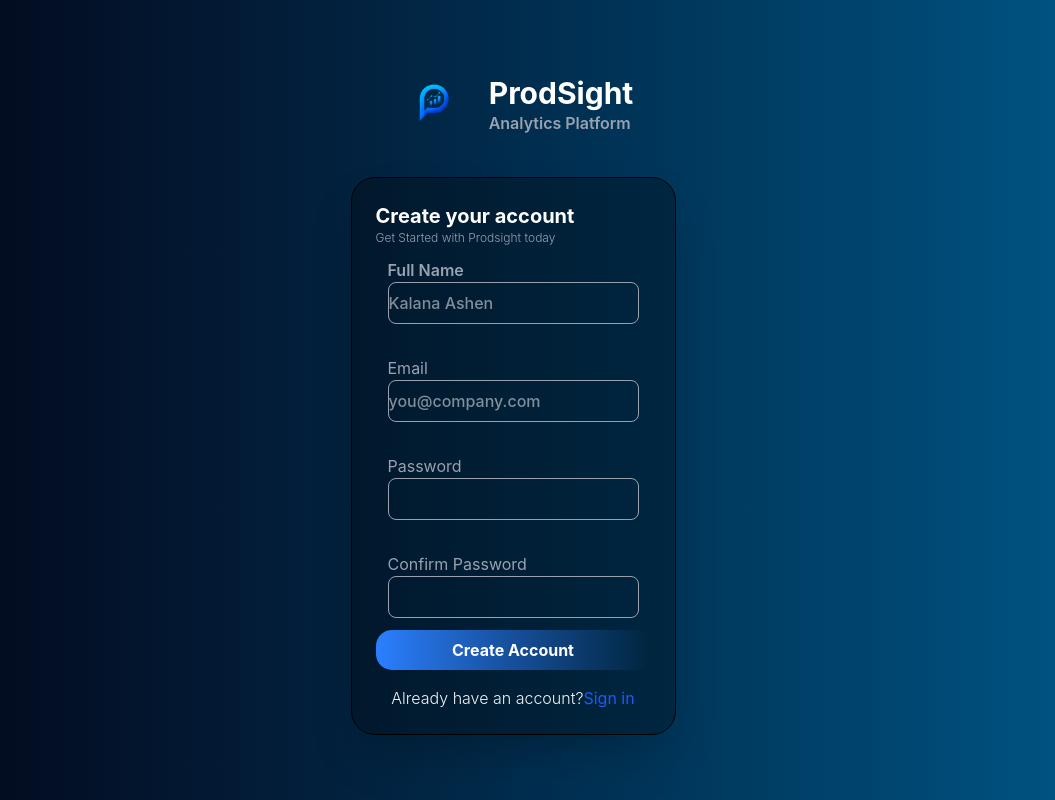
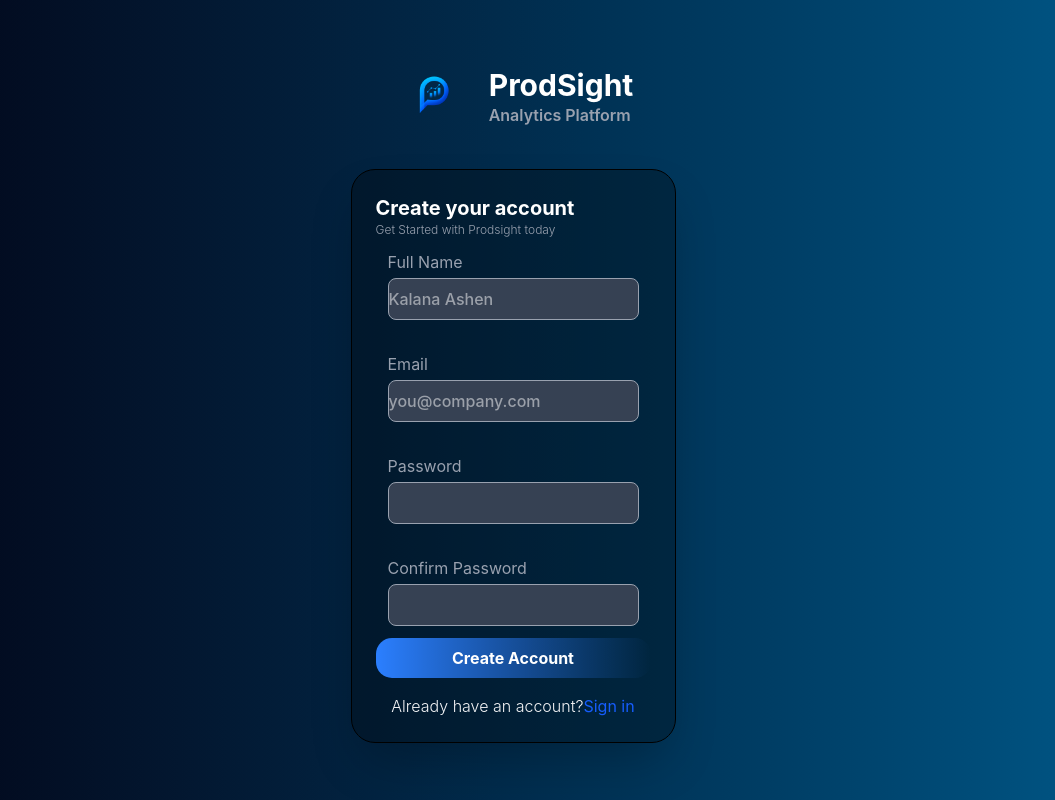
Before and after one commit to kalanaashen/ProdSight_UI, a React app in the folder frontend/: page /register in a window 1280 px wide. Shown: the whole page, without its empty margins (127-1182 px from the left). Built offline with nearby package versions, Linux system fonts and the light colour scheme; the HTML template or start-up script is replaced by a standard one.

Commit message:
add validations

```diff
--- a/frontend/package.json
+++ b/frontend/package.json
@@ -10,11 +10,14 @@
     "preview": "vite preview"
   },
   "dependencies": {
+    "@hookform/resolvers": "^5.4.0",
     "@tailwindcss/vite": "^4.3.0",
     "react": "^19.2.6",
     "react-dom": "^19.2.6",
+    "react-hook-form": "^7.76.1",
     "react-router": "^7.15.1",
-    "tailwindcss": "^4.3.0"
+    "tailwindcss": "^4.3.0",
+    "zod": "^4.4.3"
   },
   "devDependencies": {
     "@eslint/js": "^10.0.1",
--- a/frontend/src/pages/RegisterPage.jsx
+++ b/frontend/src/pages/RegisterPage.jsx
@@ -1,7 +1,55 @@
 import React from "react";
 import { Link } from "react-router";
+import { useState } from "react";
 
 export const RegisterPage = () => {
+  const [error, setError] = useState("");
+  const [formData, setFormData] = useState({
+    username: "",
+    email: "",
+    password: "",
+  });
+
+  const [confirmPassword, setConfirmPassword] = useState("");
+  const onchange = (e) => {
+    setFormData({
+      ...formData,
+      [e.target.name]: e.target.value,
+    });
+  };
+  const registerUser = (e) => {
+    e.preventDefault();
+    setError("");
+
+    if (
+      !formData.username ||
+      !formData.email ||
+      !formData.password ||
+      !confirmPassword
+    ) {
+      setError("All fields are required.");
+      return;
+    }
+    if (!formData.email.includes("@")) {
+      setError("Enter Valid Email");
+      return;
+    }
+
+    if (formData.password.length < 8) {
+      setError("Password must be at least 8 characters long.");
+      return;
+    }
+
+    if (formData.password !== confirmPassword) {
+      setError("Passwords do not match.");
+      return;
+    }
+    if (formData.username.length < 1) {
+      setError("Valid Username required");
+      return;
+    }
+  };
+
   return (
     <div>
       <div className=" flex flex-col justify-center items-center bg-linear-to-r from-slate-950 to-sky-800 h-screen ">
@@ -22,51 +70,70 @@ export const RegisterPage = () => {
           <h1 className="text-gray-400 font-light text-xs">
             Get Started with Prodsight today
           </h1>
+          {error && (
+            <div className="p-1 mt-3 text-sm text-red-600 bg-red-50 border border-red-200 rounded">
+              {error}
+            </div>
+          )}
           <div className=" flex flex-col p-3 gap-y-8 ">
-            <div className="flex flex-col">
-              <label htmlFor="" className="text-gray-400 font-semibold">
+            <div className="flex flex-col gap-1">
+              <label htmlFor="" className="text-gray-400 ">
                 Full Name
               </label>
               <input
                 type="text"
                 placeholder="Kalana Ashen"
-                className="border text-white font-medium  border-gray-400 py-2 outline-none rounded-lg focus:border-blue-500 focus:ring-1 focus:ring-blue-200 transition"
+                name="username"
+                value={formData.username}
+                onChange={onchange}
+                className="border text-white font-medium  bg-gray-700 border-gray-400 py-2 outline-none rounded-lg focus:border-blue-500 focus:ring-1 focus:ring-blue-200 transition"
               />
             </div>
-            <div className="flex flex-col">
+            <div className="flex flex-col gap-1">
               <label htmlFor="" className="text-gray-400">
                 Email
               </label>
               <input
                 type="text"
                 placeholder="you@company.com"
-                className="  border text-white font-medium border-gray-400 py-2 outline-none rounded-lg focus:border-blue-500 focus:ring-1 focus:ring-blue-200 transition"
+                name="email"
+                value={formData.email}
+                onChange={onchange}
+                className="  border text-white font-medium bg-gray-700 border-gray-400 py-2 outline-none rounded-lg focus:border-blue-500 focus:ring-1 focus:ring-blue-200 transition"
               />
             </div>
 
-            <div className="flex flex-col">
+            <div className="flex flex-col gap-1">
               <label htmlFor="" className="text-gray-400">
                 Password
               </label>
               <input
                 type="password"
-                className="  border text-white font-medium border-gray-400 py-2 outline-none rounded-lg focus:border-blue-500 focus:ring-1 focus:ring-blue-200 transition"
+                name="password"
+                value={formData.password}
+                onChange={onchange}
+                className="  border text-white font-medium bg-gray-700 border-gray-400 py-2 outline-none rounded-lg focus:border-blue-500 focus:ring-1 focus:ring-blue-200 transition"
               />
             </div>
 
-            <div className="flex flex-col">
+            <div className="flex flex-col gap-1">
               <label htmlFor=" " className="text-gray-400">
                 Confirm Password
               </label>
               <input
                 type="password"
-                className=" border text-white font-medium border-gray-400 py-2 outline-none rounded-lg focus:border-blue-500 focus:ring-1 focus:ring-blue-200 transition"
+                value={confirmPassword}
+                onChange={(e) => setConfirmPassword(e.target.value)}
+                className=" border text-white font-medium bg-gray-700 border-gray-400 py-2 outline-none rounded-lg focus:border-blue-500 focus:ring-1 focus:ring-blue-200 transition"
               />
             </div>
           </div>
 
           <div className="mb-4">
-            <button className="w-full py-2 rounded-2xl font-bold bg-linear-to-r from-blue-500 to-blue-4800 text-white hover:bg-black/50 hover:scale-105 duration-200">
+            <button
+              className="w-full py-2 rounded-2xl font-bold bg-linear-to-r from-blue-500 to-blue-4800 text-white hover:bg-black/50 hover:scale-105 duration-200"
+              onClick={registerUser}
+            >
               Create Account
             </button>
           </div>
```
Also changed, not shown: 1 other file (tests, documents, lock files or other folders).
